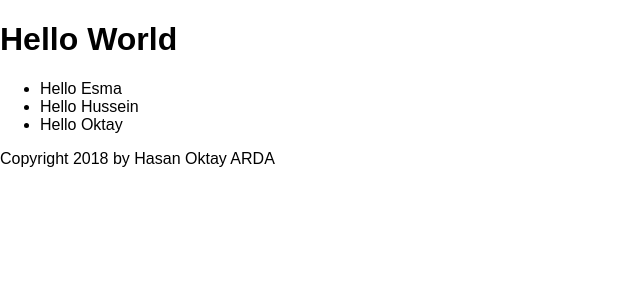
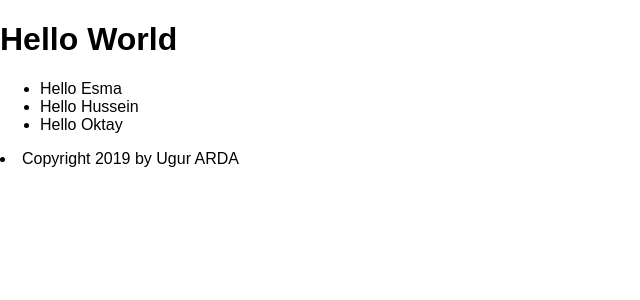
Before and after one commit to hoarda/hello-world-react, a React (Create React App) app: page / in a window 1280 px wide. Shown: the top 300 px of the page, without its empty margins (0-640 px from the left). Built offline with nearby package versions, Linux system fonts and the light colour scheme.

Commit message:
copyright isim ve yil veri

```diff
--- a/src/App.js
+++ b/src/App.js
@@ -2,6 +2,13 @@ import React, { Component } from "react";
 
 function Hello(props) {
   return <li>Hello {props.name} </li>;
+}
+function Copyright(props) {
+  return (
+    <li>
+      Copyright {props.year} by {props.name}
+    </li>
+  );
 }
 
 function App() {
@@ -13,7 +20,7 @@ function App() {
         <Hello name="Hussein" />
         <Hello name="Oktay" />
       </ul>
-      <p>Copyright 2018 by Hasan Oktay ARDA</p>
+      <Copyright name=" Ugur ARDA" year="2019" />
     </div>
   );
 }
```
